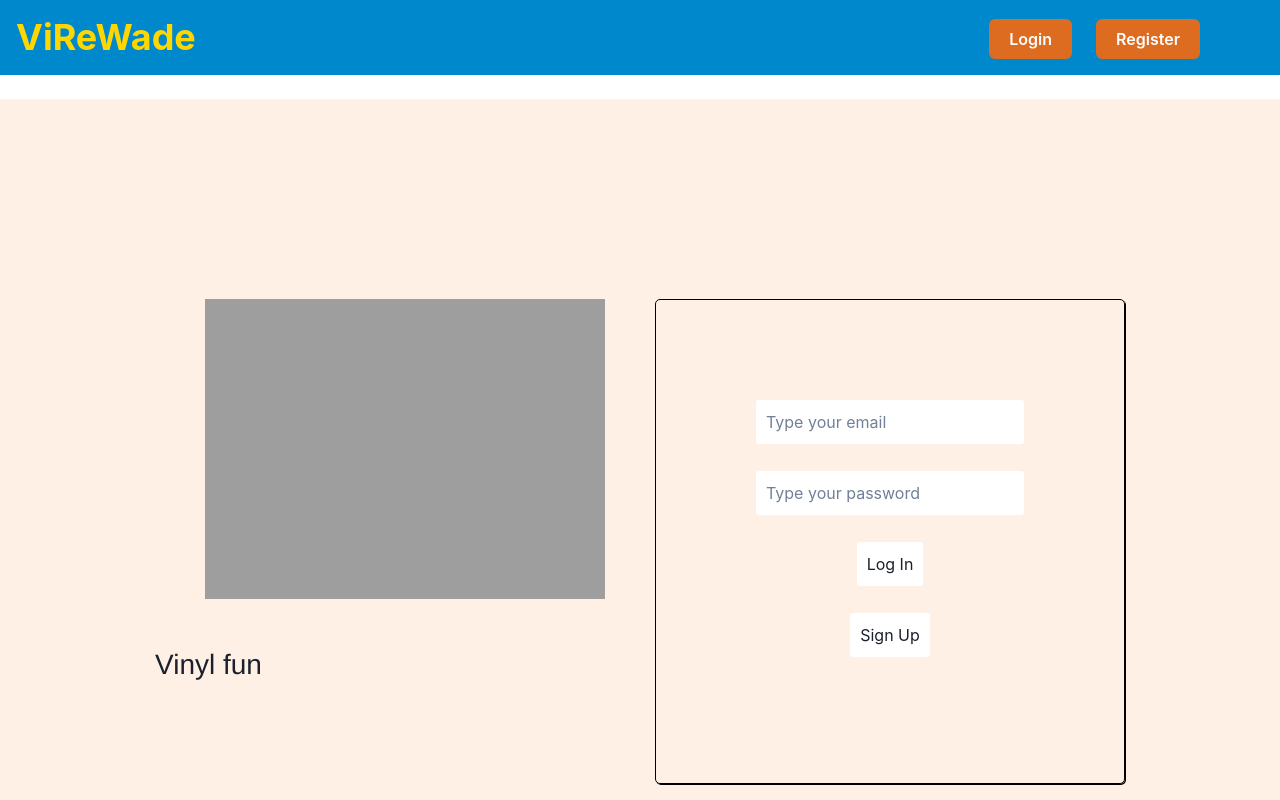
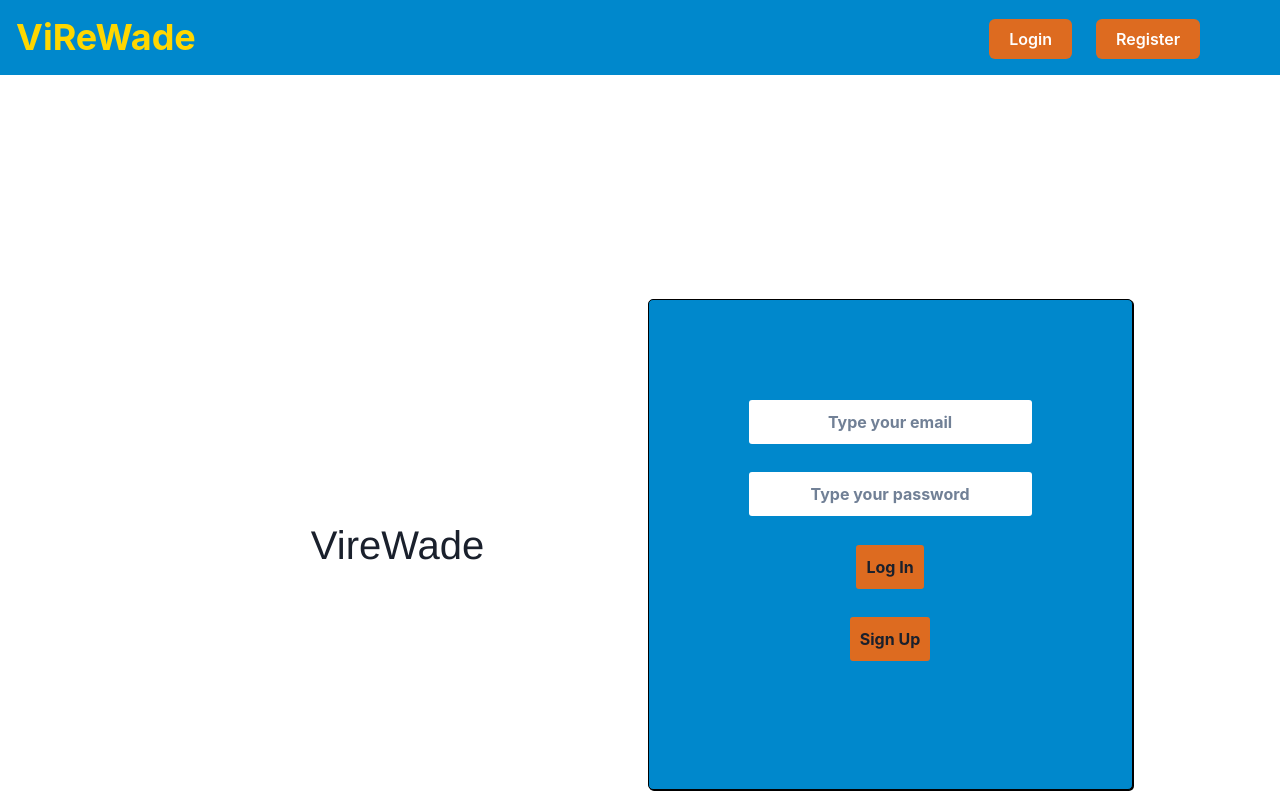
Before and after one commit to andreiprepelita/VireWade, a React app in the folder Final Deliverables Solution S/vireWade-frontend/: page /login in a window 1280 px wide. Built offline with nearby package versions, Linux system fonts and the light colour scheme.

Commit message:
Fix login page format

```diff
--- a/Final Deliverables Solution S/vireWade-frontend/components/GenreSelector/GenreSelector.jsx
+++ b/Final Deliverables Solution S/vireWade-frontend/components/GenreSelector/GenreSelector.jsx
@@ -24,12 +24,12 @@ const GenreSelector = ( {setLikedGenres, setDislikedGenres} ) => {
             <GenreForm
                 setChecked={setLikedGenres}
                 labelText="Select your favorite music genres"
-                helperText="Select only if you're a fan."
+                helperText="Select only if you're like this genre."
                 colorScheme="telegram"/>
             <GenreForm
                 setChecked={setDislikedGenres}
-                labelText="Select the music genre you don't want to hear"
-                helperText="Select only if you are a hater."
+                labelText="Select the music genre you don't want to be recommended"
+                helperText="Select only if you hate this genre."
                 colorScheme="red"/>
         </div>
         :
--- a/Final Deliverables Solution S/vireWade-frontend/components/Login/Login.css
+++ b/Final Deliverables Solution S/vireWade-frontend/components/Login/Login.css
@@ -1,7 +1,6 @@
 .grid {
     display: grid;
     grid-template-rows: 20% 47% 33%;
-    background-color: #fff0e5;
 }
 
 .container {
@@ -11,14 +10,20 @@
     justify-content: space-between;
 }
 
+.leftContainer {
+    display: flex;
+    align-items: center;
+}
+
 .leftContainer h2 {
     font-family: Helvetica, Arial, sans-serif;
-    font-size: 28px;
+    font-size: 40px;
     font-weight: normal;
     line-height: 32px;
     width: 500px;
-    margin-top: 50px;
+    text-align: center;
 }
+
 
 .or {
     margin: 0 auto;
@@ -31,10 +36,21 @@
     border-radius: 5px;
     padding: 100px;
     box-shadow: 1px 1px black;
+    background-color: #0088cc;
+}
+
+.rightContainer button {
+    background-color: rgb(221, 107, 32);
+    font-weight: 700;
 }
 
 .rightContainer:hover {
     box-shadow: 2px 2px rgba(0, 0, 0, 0.5);
+}
+
+.rightContainer input {
+    text-align: center;
+    font-weight: 700;
 }
 
 .containerChild {
--- a/Final Deliverables Solution S/vireWade-frontend/components/Login/Login.jsx
+++ b/Final Deliverables Solution S/vireWade-frontend/components/Login/Login.jsx
@@ -83,36 +83,36 @@ export default function Login() {
         }
     }
 
-    const validateSession = async () => {
-        const existingSession = localStorage.getItem('user')
+    // const validateSession = async () => {
+    //     const existingSession = localStorage.getItem('user')
 
 
-        if(existingSession){
-            const {sessionToken, userId} = JSON.parse(existingSession);
+    //     if(existingSession){
+    //         const {sessionToken, userId} = JSON.parse(existingSession);
 
-            if(userId) {
-                const result = await fetch(`http://localhost:8888/session/validate/${userId}`, {
-                    method: 'POST',
-                    headers: {
-                        'Content-Type': 'application/json'
-                    },
-                    body: JSON.stringify({
-                        sessionToken
-                    })
+    //         if(userId) {
+    //             const result = await fetch(`http://localhost:8888/session/validate/${userId}`, {
+    //                 method: 'POST',
+    //                 headers: {
+    //                     'Content-Type': 'application/json'
+    //                 },
+    //                 body: JSON.stringify({
+    //                     sessionToken
+    //                 })
 
-                });
-                const JSONresult = await result.json();
-                if(JSONresult.status === 'success'){
-                    setAuth(true);
-                }
-            }
-        }
+    //             });
+    //             const JSONresult = await result.json();
+    //             if(JSONresult.status === 'success'){
+    //                 setAuth(true);
+    //             }
+    //         }
+    //     }
 
-    };
+    // };
 
-    useEffect(() => {
-        validateSession();
-    },[]);
+    // useEffect(() => {
+    //     validateSession();
+    // },[]);
 
     return(
         <Fragment>
@@ -121,8 +121,7 @@ export default function Login() {
             <div className="grid">
     <div className="container">
         <div className="leftContainer">
-            <img src="http://localhost:8888/photos/MyStories.png" alt="logo" />
-            <h2 className="subtitle">Vinyl fun</h2>
+            <h2 className="subtitle">VireWade</h2>
         </div>
         <div className="rightContainer">
             {error ?
--- a/Final Deliverables Solution S/vireWade-frontend/components/NavBar/NavBar.jsx
+++ b/Final Deliverables Solution S/vireWade-frontend/components/NavBar/NavBar.jsx
@@ -60,7 +60,9 @@ const NavBar = ({ items }) => {
                     </Heading>
 
                     <Flex display={{ base: 1, md: 'flex' }} ml={5} >
-                        <NavButtons />
+                        {  (window.location.pathname !== '/' && window.location.pathname !== 'login' && window.location.pathname !== 'register') ?
+                            <NavButtons />
+                        :null}
                     </Flex>
                 </Flex>
 
--- a/Final Deliverables Solution S/vireWade-frontend/src/App.css
+++ b/Final Deliverables Solution S/vireWade-frontend/src/App.css
@@ -9,7 +9,7 @@ body {
 }
 
 .app {
-  width: 100%;
+  width: 100vw;
   background-repeat: no-repeat;
   background-size: cover;
   background-size: 100% 60vh;
--- a/Final Deliverables Solution S/vireWade-frontend/src/App.js
+++ b/Final Deliverables Solution S/vireWade-frontend/src/App.js
@@ -22,7 +22,7 @@ const App = () => {
             <NavBarController />
             <BrowserRouter>
                 <Routes>
-                    <Route exact path="/" element={<Playlists />} />
+                    <Route exact path="/" element={<Login />} />
                     <Route exact path="login" element={<Login />}/>
                     <Route exact path="register" element={<Login />}/>
                     <Route exact path="playlists/:userId" element={<Playlists />}/>
```
